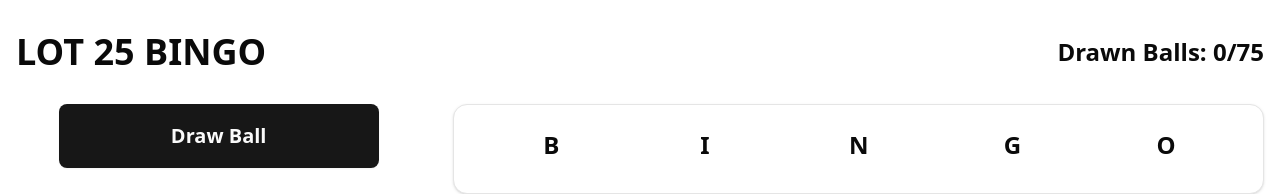
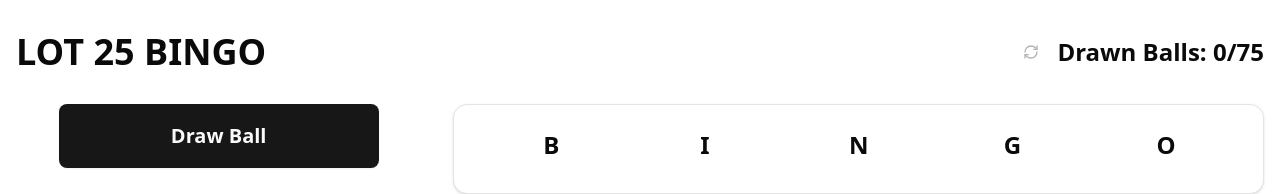
Before and after one commit to dlmbaccay/25-bingo, a Next.js app: page / in a window 1280 px wide. Shown: the top 194 px of the page. Built offline with nearby package versions, Linux system fonts and the light colour scheme.

Commit message:
added hard reset button to reset cache

```diff
--- a/src/app/page.tsx
+++ b/src/app/page.tsx
@@ -5,6 +5,7 @@ import { Button } from "@/components/ui/button"
 import { Card } from "@/components/ui/card"
 import { motion } from "framer-motion"
 import BingoCard from "@/components/BingoCard"
+import { RefreshCw } from "lucide-react"
 
 export default function BingoHelper() {
   const [drawnBalls, setDrawnBalls] = useState<number[]>([])
@@ -100,7 +101,18 @@ export default function BingoHelper() {
     <div className="container mx-auto px-4 py-8">
       <div className="flex flex-row items-center justify-between mb-8">
         <h1 className="text-4xl font-bold text-center">LOT 25 BINGO</h1>
-        <h2 className="text-2xl font-semibold">Drawn Balls: {drawnBalls.length}/75</h2>
+        <div className="flex items-center gap-2">
+          <Button
+            variant="ghost"
+            size="icon"
+            onClick={handleReset}
+            className="opacity-30 hover:opacity-100 transition-opacity"
+            title="Hard Reset"
+          >
+            <RefreshCw className="h-4 w-4" />
+          </Button>
+          <h2 className="text-2xl font-semibold">Drawn Balls: {drawnBalls.length}/75</h2>
+        </div>
       </div>
 
       <div className="flex flex-col lg:flex-row gap-8">
```
